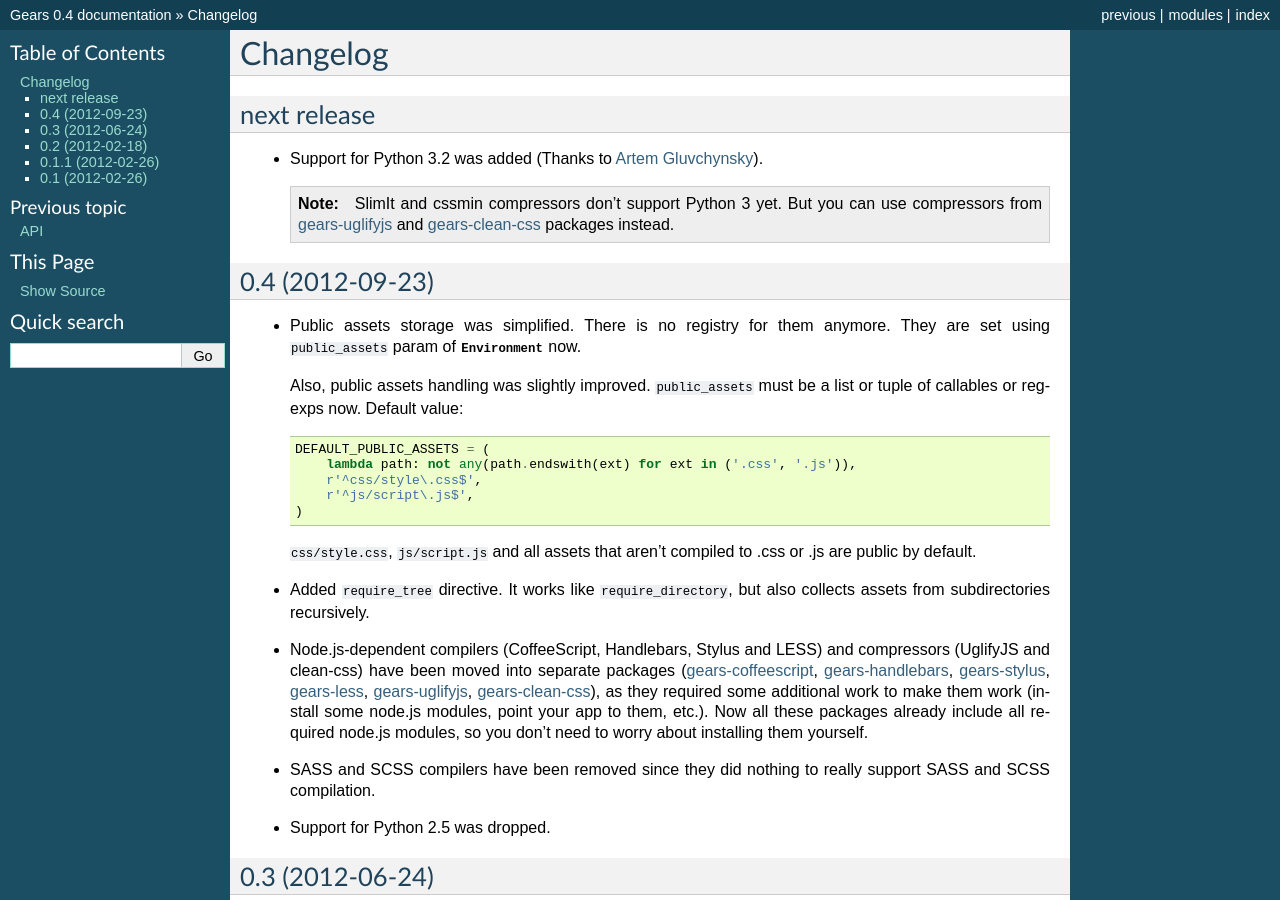
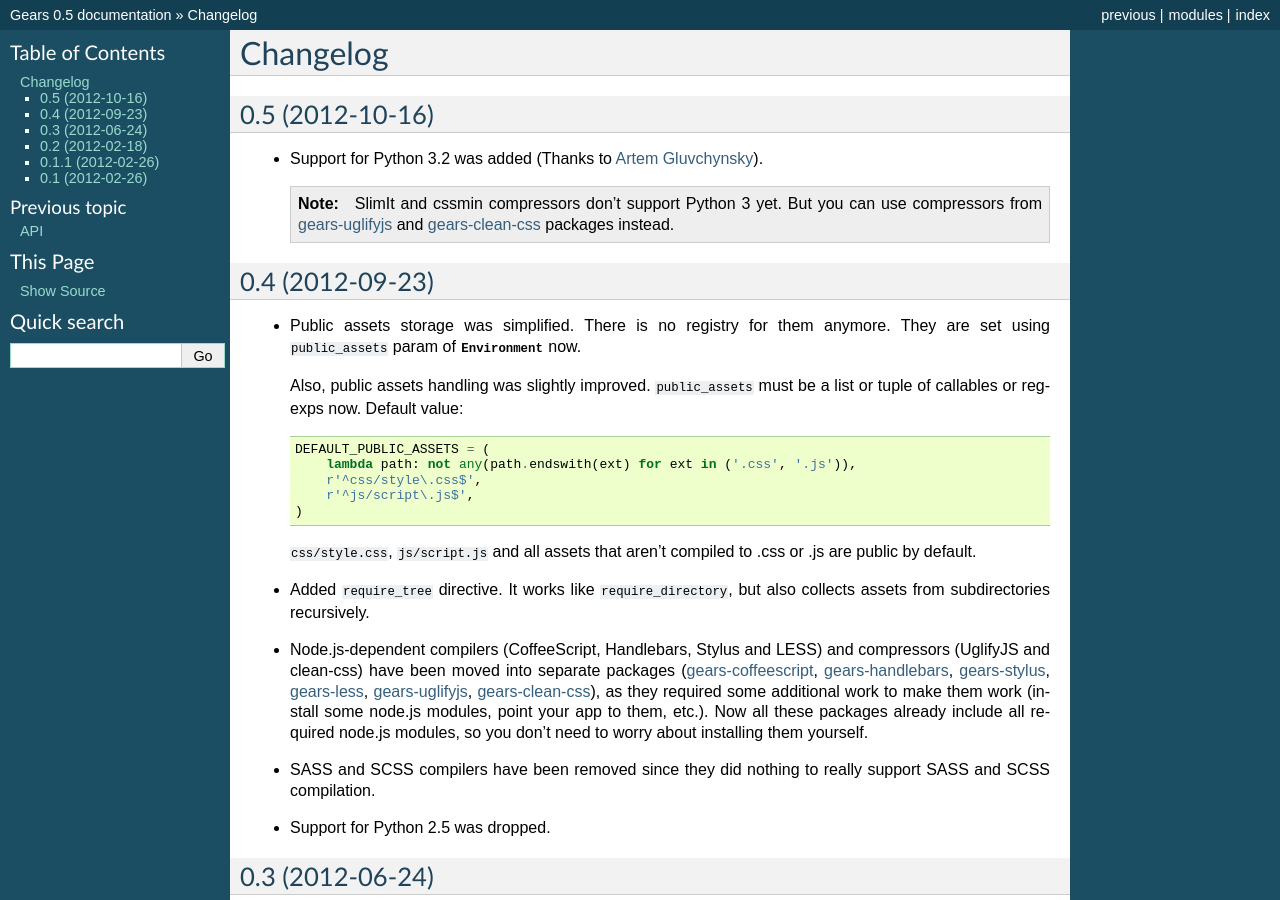
Before and after one commit to gears/gears, a Sphinx documentation site: the page built from docs/changelog.rst, in a window 1280 px wide and 900 px high. Built offline with Sphinx 7.4.7, drawn with Linux system fonts in a browser that asks for light colours; some of the changed text lies outside the part shown.

Commit message:
Bump version number

```diff
--- a/docs/changelog.rst
+++ b/docs/changelog.rst
@@ -1,8 +1,8 @@
 Changelog
 =========
 
-next release
-------------
+0.5 (2012-10-16)
+----------------
 
 - Support for Python 3.2 was added (Thanks to `Artem Gluvchynsky`_).
 
--- a/docs/conf.py
+++ b/docs/conf.py
@@ -48,9 +48,9 @@ copyright = u'2012, Mike Yumatov'
 # built documents.
 #
 # The short X.Y version.
-version = '0.4'
+version = '0.5'
 # The full version, including alpha/beta/rc tags.
-release = '0.4'
+release = '0.5'
 
 # The language for content autogenerated by Sphinx. Refer to documentation
 # for a list of supported languages.
--- a/setup.py
+++ b/setup.py
@@ -8,7 +8,7 @@ def read(filename):
 
 setup(
     name='Gears',
-    version='0.4',
+    version='0.5',
     license='ISC',
     description='Compiles and concatenates JavaScript and CSS assets.',
     long_description=read('README.rst'),
```
